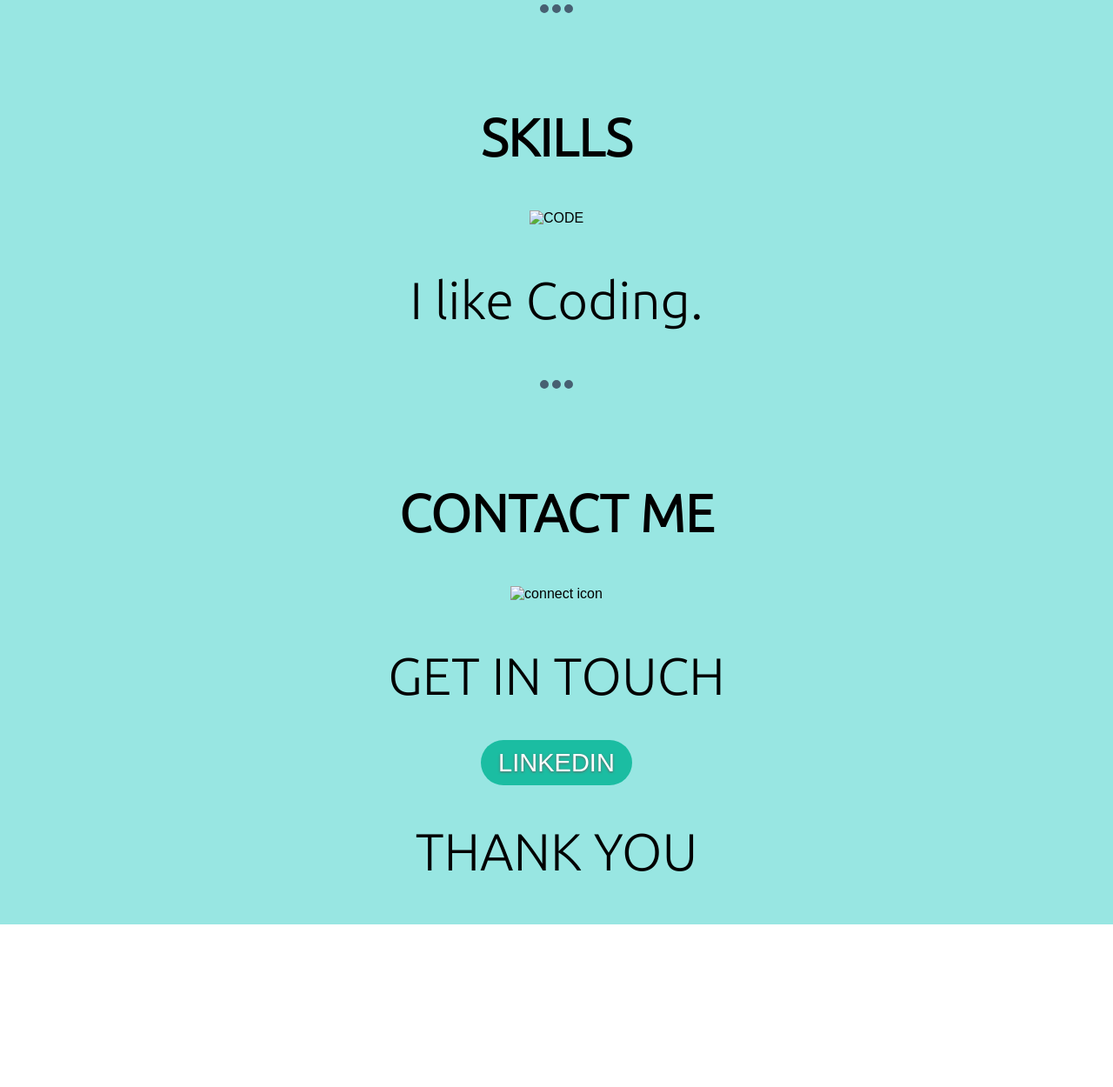
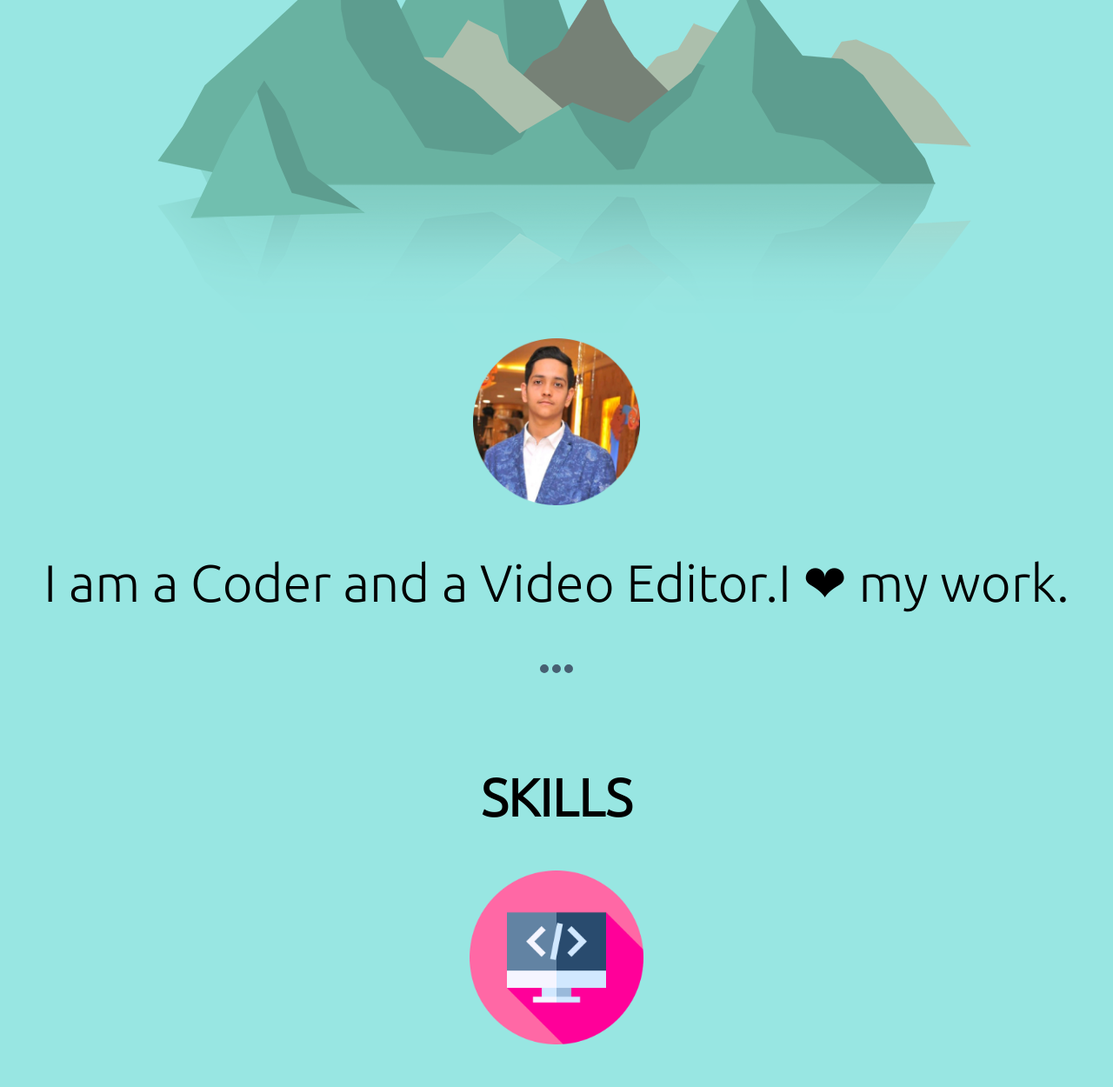
Before and after one commit to dhruv12112000/CSS-Project-Simple, a plain HTML site: page index.html in a window 1280 px wide. Shown: the part 766-2016 px from the top of the page at 87% size. Before the commit the page ends 1829 px from the top, so only its background shows below. Drawn offline with Linux system fonts and the light colour scheme; the site is published under a folder, as on GitHub Pages, so addresses that start at the root find nothing.

Commit message:
updated image urls

```diff
--- a/index.html
+++ b/index.html
@@ -21,12 +21,12 @@
         <h1>I ' m Dhruv Vashist</h1>
         <hr>
         <p>A CODER</p>
-        <img src="/CSS/images/—Pngtree—flat mountains vector material_6144047.png"alt="mountain">
+        <img src="CSS/images/—Pngtree—flat mountains vector material_6144047.png"alt="mountain">
 
         <div class="middle-cont">
 
             <div class="profile">
-              <img class="pp" src="/CSS/images/Dhruv circle.png" alt="Dhruv Vashist" >
+              <img class="pp" src="CSS/images/Dhruv circle.png" alt="Dhruv Vashist" >
              <p>I am a Coder and a Video Editor.I ❤ my work.</p>
             </div>
 
@@ -34,7 +34,7 @@
 
             <div class="skill">
                 <p><strong>SKILLS</strong></p>
-                <img src="/CSS/images/programming.png" alt="CODE" width="200px">
+                <img src="CSS/images/programming.png" alt="CODE" width="200px">
                 <p>I like Coding.</p>
             </div>
 
@@ -43,7 +43,7 @@
             <div class="contact">
 
                 <p><strong>CONTACT ME</strong></p>
-                <img src="/CSS/images/connect.png" alt="connect icon" width="200px">
+                <img src="CSS/images/connect.png" alt="connect icon" width="200px">
             <div>
 
         </div>
```
